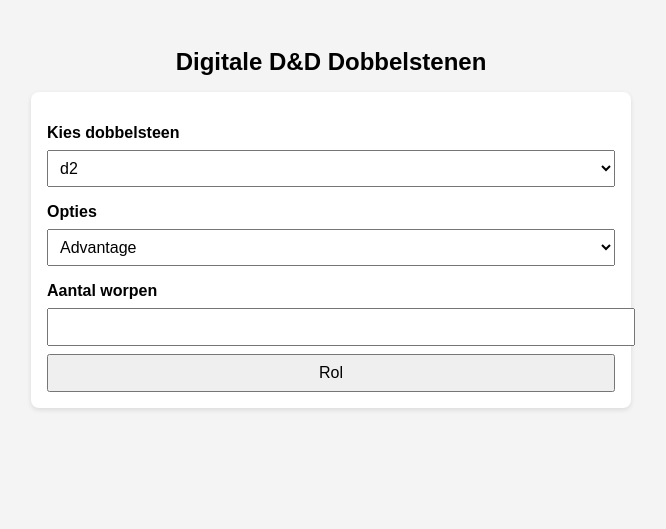
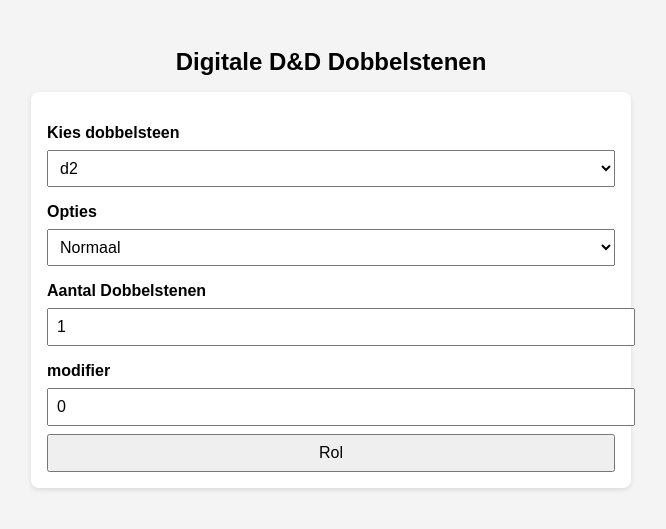
Before and after one commit to Rafaelorr/dnd_dice_website, a Flask app: page / in a window 1280 px wide. Shown: the top 529 px of the page, without its empty margins (309-975 px from the left). Run offline with Flask 3, Linux system fonts and the light colour scheme.

Commit message:
Voeg een modifier optie toe

```diff
--- a/app.py
+++ b/app.py
@@ -18,8 +18,9 @@
             dice = int(request.form.get("dice"))
             amount = int(request.form.get("aantal"))
             mode = request.form.get("extra")
+            modifier = int(request.form.get("modifier"))
 
-            total = sum(roll_dice(dice, mode) for _ in range(amount))
+            total = sum(roll_dice(dice, mode) for _ in range(amount)) + modifier
 
             result_text = f"{amount}d{dice} met {mode} = {total}"
             return render_template("home.html", resulaat=result_text)
--- a/templates/home.html
+++ b/templates/home.html
@@ -14,6 +14,7 @@
         <label for="dice">Kies dobbelsteen</label>
         <select id="dice" name="dice" required>
             <option value="2">d2</option>
+            <option value="3">d3</option>
             <option value="4">d4</option>
             <option value="6">d6</option>
             <option value="8">d8</option>
@@ -25,13 +26,16 @@
 
         <label for="extra">Opties</label>
         <select id="extra" name="extra" required>
+            <option value="normal">Normaal</option>
             <option value="advantage">Advantage</option>
-            <option value="normal">Normaal</option>
             <option value="disadvantage">Disadvantage</option>
         </select>
 
-        <label for="aantal">Aantal worpen</label>
-        <input type="number" id="aantal" name="aantal" required min="1" max="15">
+        <label for="aantal">Aantal Dobbelstenen</label>
+        <input type="number" id="aantal" name="aantal" required min="1" max="15" value="1">
+
+        <label for="modifier">modifier</label>
+        <input type="number" id="modifier" name="modifier" required min="-30" max="30" value="0">
 
         <button type="submit">Rol</button>
 
```
